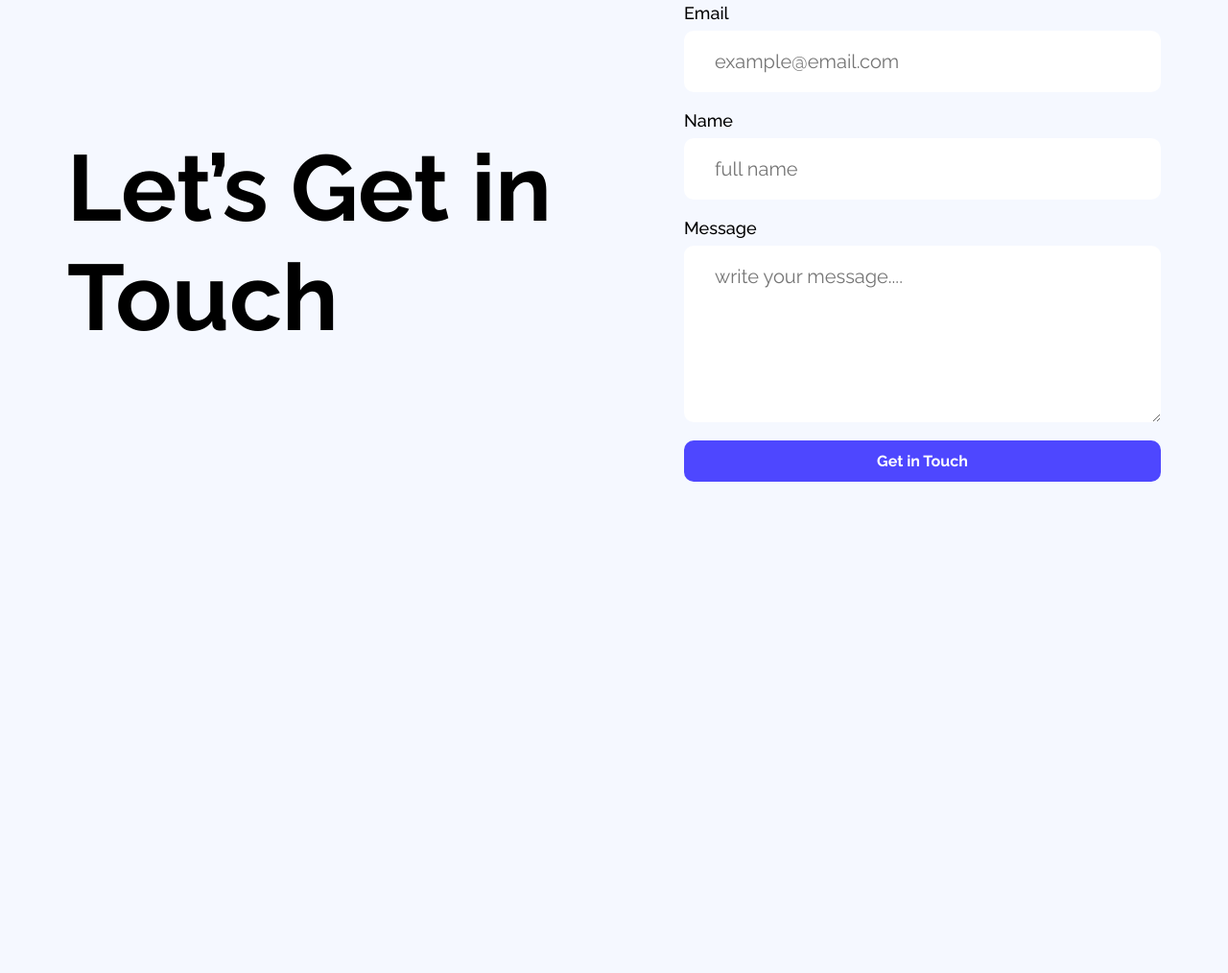
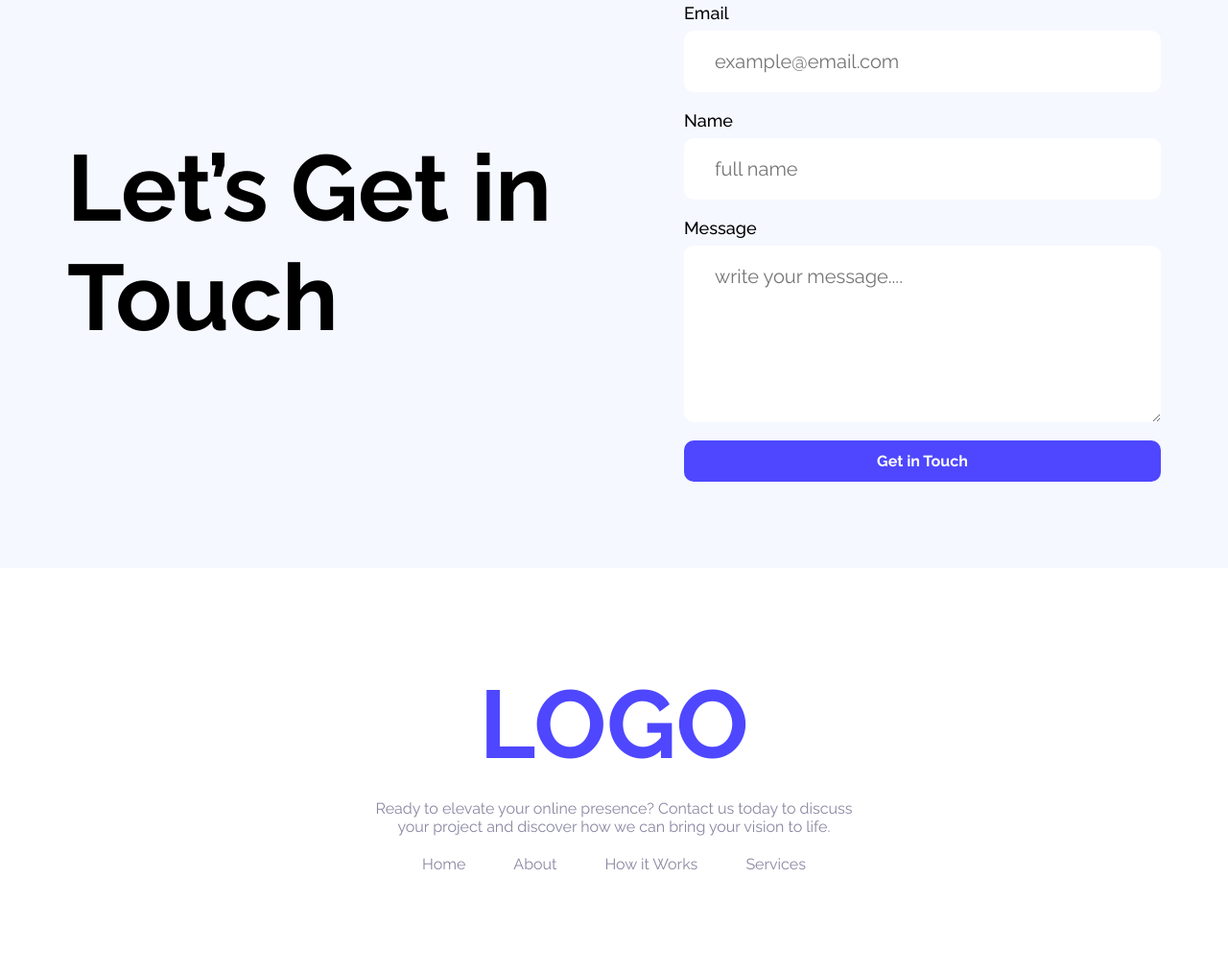
Before and after one commit to khabbab50/PH-B12A01-landing-launchpad, a plain HTML site: page index.html in a window 1280 px wide. Shown: the part 3042-4056 px from the top of the page at 96% size. Before the commit the page ends 3634 px from the top, so only its background shows below. Drawn offline with Linux system fonts and the light colour scheme.

Commit message:
footer section done

```diff
--- a/css/style.css
+++ b/css/style.css
@@ -264,3 +264,34 @@ textarea {
   font-size: 20px;
 }
 /* ====================get_in_touch section end==================== */
+
+/* ====================footer section start==================== */
+footer {
+  background: var(--white-color);
+}
+footer .container {
+  text-align: center;
+  font-family: "Inter", sans-serif;
+  padding: 104px 0;
+  width: 500px;
+  margin: 0 auto;
+  display: flex;
+  flex-direction: column;
+}
+footer h1 {
+  font-size: 100px;
+  color: var(--blue-color);
+}
+footer p {
+  font-size: 16px;
+  color: var(--secondary-color);
+  margin: 20px 0;
+}
+footer div {
+  display: flex;
+  justify-content: space-evenly;
+}
+footer div a {
+  color: var(--secondary-color);
+}
+/* ====================footer section end==================== */
--- a/index.html
+++ b/index.html
@@ -179,5 +179,23 @@
       <!-- ==================Let’s Get in Touch section end================== -->
     </main>
     <!-- =====================main section end===================== -->
+
+    <!-- =====================footer section start===================== -->
+    <footer>
+      <div class="container">
+        <h1>LOGO</h1>
+        <p>
+          Ready to elevate your online presence? Contact us today to discuss
+          your project and discover how we can bring your vision to life.
+        </p>
+        <div>
+          <a href="index.html">Home</a>
+          <a href="https://web.programming-hero.com/">About</a>
+          <a href="https://www.w3schools.com/">How it Works</a>
+          <a href="https://web.facebook.com/khabbab51">Services</a>
+        </div>
+      </div>
+    </footer>
+    <!-- =====================footer section end===================== -->
   </body>
 </html>
```
